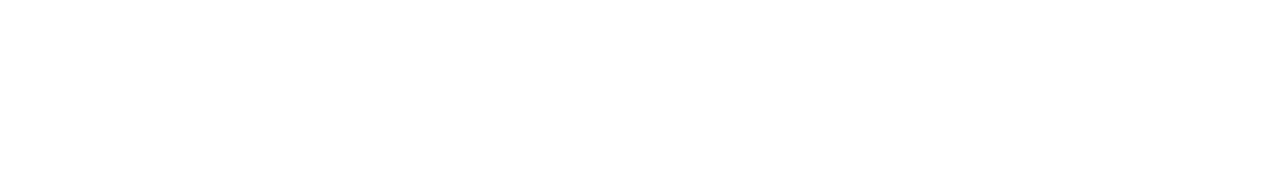
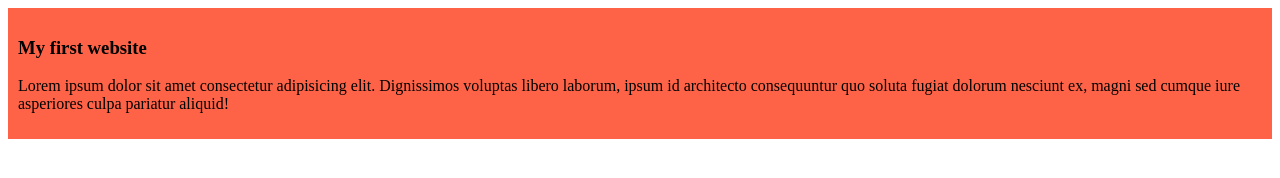
Before and after one commit to Hridoy-7759/my-simple-website, a plain HTML site: page index.html in a window 1280 px wide. Drawn offline with Linux system fonts and the light colour scheme.

Commit message:
added the first blog

```diff
--- a/index.html
+++ b/index.html
@@ -4,8 +4,12 @@
     <meta charset="UTF-8">
     <meta name="viewport" content="width=device-width, initial-scale=1.0">
     <title>My Simple Website</title>
+    <link rel="stylesheet" href="styles/blog.css">
 </head>
 <body>
-
+    <div>
+        <h3>My first website</h3>
+        <p>Lorem ipsum dolor sit amet consectetur adipisicing elit. Dignissimos voluptas libero laborum, ipsum id architecto consequuntur quo soluta fugiat dolorum nesciunt ex, magni sed cumque iure asperiores culpa pariatur aliquid!</p>
+    </div>
 </body>
 </html>
--- /dev/null
+++ b/styles/blog.css
@@ -0,0 +1,4 @@
+div{
+    background-color: tomato;
+    padding: 10px;
+}
```
